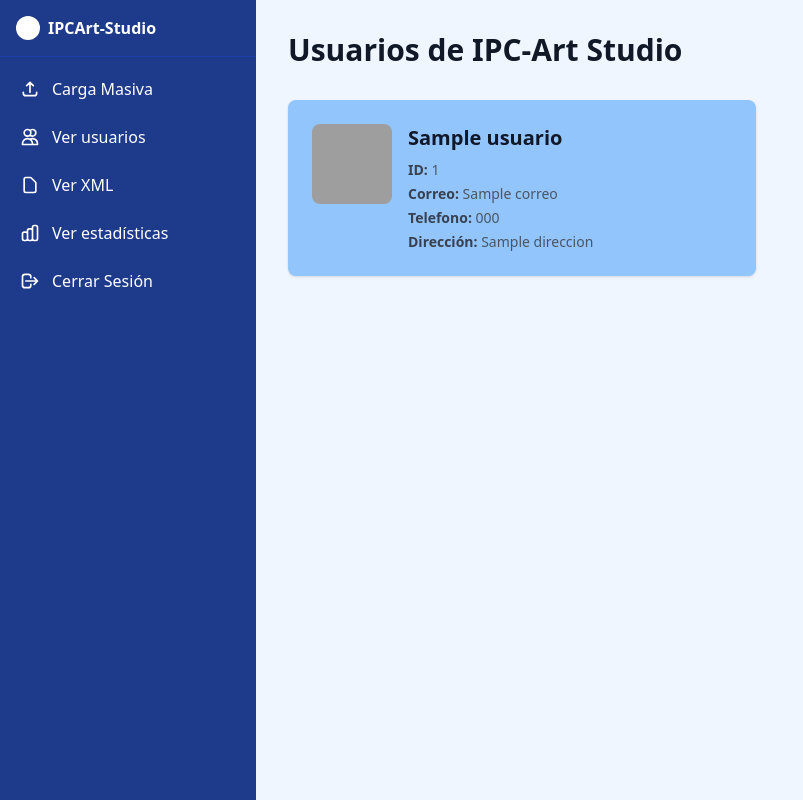
After one commit to SebastianVelasquezValle/IPC2_ProyectoVD2024_-202300580, a Django app: page /admin/users/ in a window 1280 px wide. The commit adds this page. Shown: the whole page, without its empty margins (0-803 px from the left). Run offline with Django 5.2, Linux system fonts and the light colour scheme; tables that the repository leaves empty hold one stand-in row (values such as "Sample post"); a database or web service that is not in the repository returns one stand-in record (values such as "Sample title"); data that the repository does not hold is empty; some libraries are stand-ins or nearby versions; grey boxes are pictures that could not be loaded.

Commit message:
feat: ver usuarios en el apartados del admin listo

```diff
--- a/Proyecto2/Frontend/app/templates/admin.html
+++ b/Proyecto2/Frontend/app/templates/admin.html
@@ -28,7 +28,7 @@
                     <span>Carga Masiva</span>
                 </a>
 
-                <a href="#" class="flex items-center gap-3 p-3 rounded-lg hover:bg-blue-800 transition-colors">
+                <a href="{% url 'users' %}" class="flex items-center gap-3 p-3 rounded-lg hover:bg-blue-800 transition-colors">
                     <svg class="w-5 h-5" fill="none" stroke="currentColor" viewBox="0 0 24 24">
                         <path stroke-linecap="round" stroke-linejoin="round" stroke-width="2" d="M12 4.354a4 4 0 110 5.292M15 21H3v-1a6 6 0 0112 0v1zm0 0h6v-1a6 6 0 00-9-5.197M13 7a4 4 0 11-8 0 4 4 0 018 0z"/>
                     </svg>
--- /dev/null
+++ b/Proyecto2/Frontend/app/templates/users.html
@@ -0,0 +1,44 @@
+{% extends "admin.html" %}
+{% load static %}
+{% block content %}
+<script src="https://cdn.tailwindcss.com"></script>
+<div class="min-h-screen bg-blue-50 py-8 px-4 sm:px-6 lg:px-8">
+    <div class="max-w-7xl mx-auto">
+        <h1 class="text-3xl font-bold text-gray-900 mb-8">Usuarios de IPC-Art Studio</h1>
+        <div class="grid grid-cols-1 md:grid-cols-2 gap-6">
+            {% if usuarios %}
+                {% for usuario in usuarios %}
+                    <div class="bg-blue-300 rounded-lg shadow p-6 flex gap-4 hover:shadow-lg transition-shadow">
+                        <div class="flex-shrink-0">
+                            <img src="{{usuario.perfil}}"
+                                 alt="Avatar de {{usuario.nombre}}"
+                                 class="w-20 h-20 rounded-lg object-cover" />
+                        </div>
+                        <div class="flex-1">
+                            <h2 class="text-xl font-semibold text-gray-900 mb-2">{{usuario.nombre}}</h2>
+                            <dl class="grid gap-1 text-sm">
+                                <p class="user-description">
+                                    <span class="font-semibold text-gray-700">ID: </span>
+                                    <span class="text-gray-600">{{usuario.id}}</span>
+                                </p>
+                                <p class="user-description">
+                                    <span class="font-semibold text-gray-700">Correo: </span>
+                                    <span class="text-gray-600">{{usuario.correo}}</span>
+                                </p>
+                                <p class="user-description">
+                                    <span class="font-semibold text-gray-700">Telefono: </span>
+                                    <span class="text-gray-600">{{usuario.telefono}}</span>
+                                </p>
+                                <p class="user-description">
+                                    <span class="font-semibold text-gray-700">Dirección: </span>
+                                    <span class="text-gray-600">{{usuario.direccion}}</span>
+                                </p>
+                            </dl>
+                        </div>
+                    </div>
+                {% endfor %}
+            {% endif %}
+        </div>
+    </div>
+</div>
+{% endblock %}
--- a/Proyecto2/Frontend/app/urls.py
+++ b/Proyecto2/Frontend/app/urls.py
@@ -13,4 +13,6 @@ urlpatterns = [
     path('admin/carga/', views.cargaAdminPage, name='carga'),
     path('admin/cargaxml/', views.cargarXML, name='cargaxml'),
     path('admin/cargausers/', views.enviarUsersXML, name='cargausers'),
+    path('admin/users/', views.verUsuariosPage, name='users'),
+    path('admin/usersxml/', views.verUsuariosXMLPage, name='usersxml'),
 ]
--- a/Proyecto2/Frontend/app/views.py
+++ b/Proyecto2/Frontend/app/views.py
@@ -131,8 +131,25 @@ def enviarUsersXML(request):
     except:
         return render(request, 'carga.html')
 
+def verUsuariosPage(request):
+    ctx = {
+        'usuarios':None
+    }
+    url = endpoint + 'admin/json'
+    response = requests.get(url)
+    data = response.json()
+    ctx['usuarios'] = data['usuarios']
+    return render(request, 'users.html', ctx)
 
-
+def verUsuariosXMLPage(request):
+    ctx = {
+        'contenido_xml':None
+    }
+    url = endpoint + 'admin/xml'
+    response = requests.get(url)
+    data = response.text
+    ctx['contenido_xml'] = data
+    return render(request, 'xmlusers.html', ctx)
 
 '''
     Usuario
```
Also changed, not shown: Proyecto2/Frontend/app/static/css/admin/users.css (added, +92 -0 lines), Proyecto2/Frontend/app/templates/xmlusers.html (added, +13 -0 lines).
